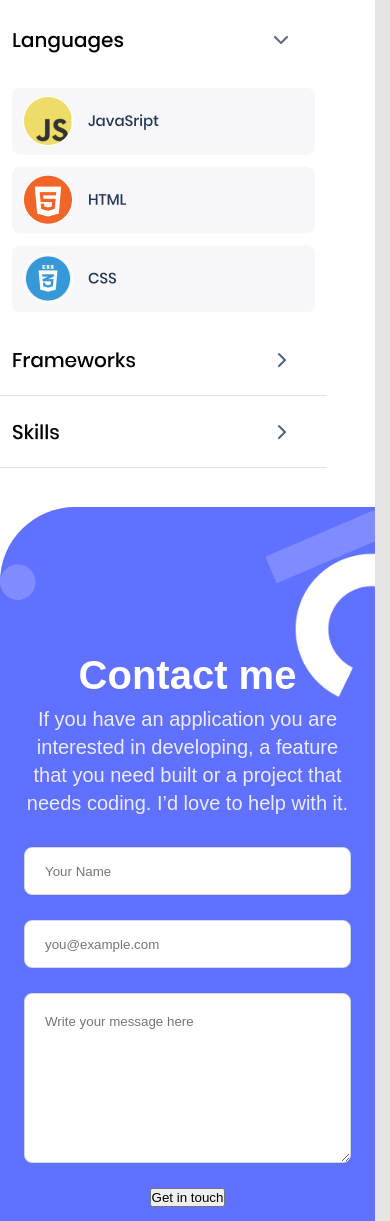
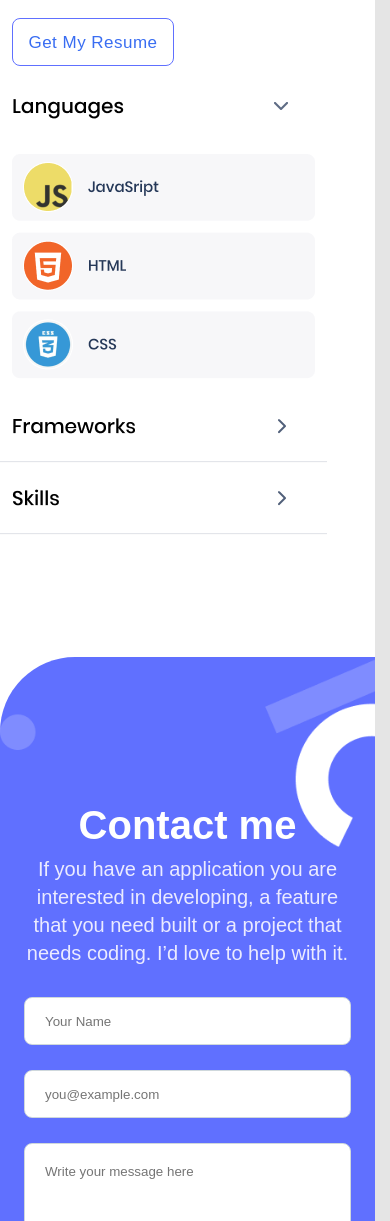
Before and after one commit to MussieTeka/Portfolio-Website, a website: page index.html in a window 390 px wide. Shown: the part 4093-5314 px from the top of the page. Drawn offline with Linux system fonts and the light colour scheme.

Commit message:
Add updated HTML and CSS file to make the website more responsive.

```diff
--- a/index.html
+++ b/index.html
@@ -19,9 +19,9 @@
         <nav>
           <p class="logo">Mussie</p>
           <ul id="sidemenu">
-            <li><a href="#">Porfolio</a></li>
-            <li><a href="#">About</a></li>
-            <li><a href="#">Contact</a></li>
+            <li onclick="closeMenu()"><a href="#porfolio">Porfolio</a></li>
+            <li onclick="closeMenu()"><a href="#about-mobile">About</a></li>
+            <li onclick="closeMenu()"><a href="#contact">Contact</a></li>
             <i id="close" class="fas fa-times" onclick="closeMenu()"></i>
           </ul>
           <i id="open" class="fas fa-bars" onclick="openMenu()"></i>
@@ -73,7 +73,7 @@
       </div>
     </header>
     <!-- Second Card -->
-    <section class="card-1">
+    <section id="porfolio" class="card-1">
       <div class="nature">
         <img
           id="nature-mobile"
@@ -257,7 +257,10 @@
     <!-- About Card Mobile-->
     <section class="about" id="about-mobile">
       <div class="header-text" id="header-text">
-        <h2 id="about-h">About Myself</h2>
+        <h2 id="about-h">
+          About <br />
+          Myself
+        </h2>
         <p id="about-p">
           Hello I’m a software developer! I can help you build a product ,
           feature or website Look through some of my work and experience! If you
@@ -297,6 +300,7 @@
               ></a>
             </li>
           </ul>
+          <button id="about-button">Get My Resume</button>
         </div>
       </div>
       <div class="skill-list" id="skill-list">
@@ -350,7 +354,7 @@
       </div>
     </div>
     <!-- Contact Card -->
-    <section class="contact">
+    <section id="contact" class="contact">
       <h2>Contact me</h2>
       <p>
         If you have an application you are interested in developing, a feature
--- a/style.css
+++ b/style.css
@@ -382,6 +382,20 @@ nav ul {
   margin-top: 20px;
 }
 
+.contact form button {
+  height: 48px;
+  width: 142px;
+  border-radius: 8px;
+  padding: 12px 16px 12px 16px;
+  color: #6070ff;
+  font-size: 17px;
+  font-weight: 500;
+  line-height: 24px;
+  letter-spacing: 0.03em;
+  text-align: center;
+  background: #fff;
+}
+
 .tonic button:hover {
   opacity: 0.7;
   color: #fff;
@@ -443,7 +457,7 @@ nav ul {
   width: 375px;
   border-radius: [object object]px;
   background-color: #fff;
-  margin-top: 114px;
+  margin-top: 80px;
   border-top-right-radius: 75px;
   display: flex;
   flex-direction: column;
@@ -465,6 +479,7 @@ nav ul {
   letter-spacing: 0;
   text-align: left;
   color: #172b4d;
+  margin-bottom: 15px;
 }
 
 #about-p {
@@ -478,10 +493,47 @@ nav ul {
   color: #344563;
 }
 
+#about-button {
+  border: 1px solid #6070ff;
+  background-color: #fff;
+  height: 48px;
+  width: 162px;
+  left: 0;
+  top: 344px;
+  border-radius: 8px;
+  padding: 12px;
+  cursor: pointer;
+  text-align: center;
+  letter-spacing: 0.03rem;
+  line-height: 24px;
+  font-family: "Poppins", sans-serif;
+  font-size: 17px;
+  font-weight: 500;
+  font-style: normal;
+  color: #396df2;
+  margin-top: 34px;
+  order: 3;
+}
+
+#about-button:hover {
+  opacity: 0.7;
+  color: #fff;
+  background-color: #6070ff;
+  border: 1px solid #fff;
+}
+
+#about-button:active {
+  opacity: 1;
+  color: #fff;
+  background-color: #00f;
+  border: 1px solid #6070ff;
+}
+
 .skill-list {
   height: 464.14678955078125px;
   width: auto;
   border-radius: 0;
+  margin-top: 100px;
 }
 
 /* Conntact */
@@ -498,7 +550,7 @@ nav ul {
   background-size: cover;
   position: absolute;
   z-index: 1;
-  top: 4600px;
+  top: 4750px;
 }
 
 .contact h2 {
@@ -1117,7 +1169,6 @@ nav ul {
     font-weight: 500;
     font-style: normal;
     color: #6070ff;
-    margin-right: 190px;
   }
 
   .multi-post button:hover {
```
